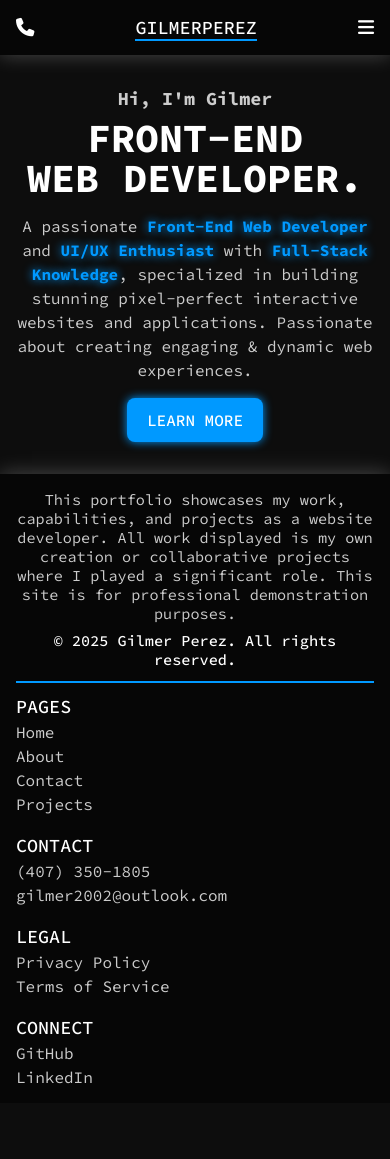
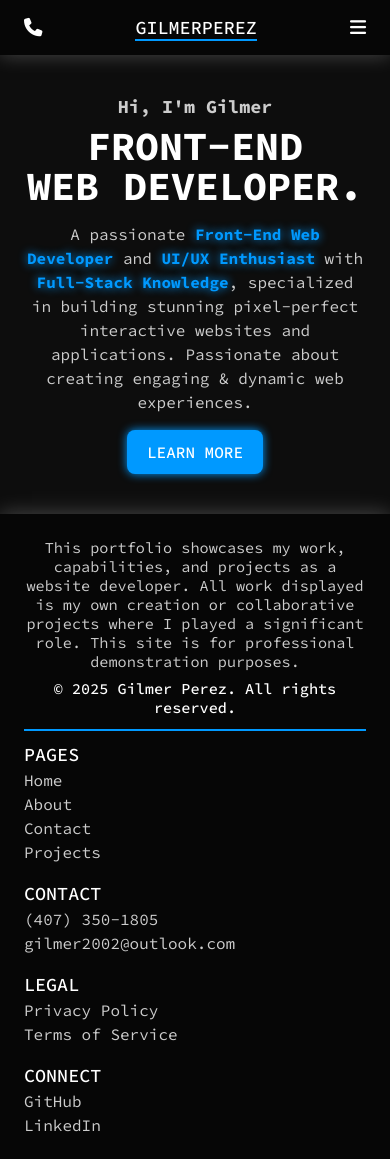
Before and after one commit to gilmerperez/gilmer-perez, a React (Vite) app: page / in a window 390 px wide. Before the commit the page ends 1103 px from the top, so only its background shows below. Built offline with nearby package versions, Linux system fonts and the light colour scheme.

Commit message:
Changed padding across website

```diff
--- a/src/components/Footer/Footer.module.css
+++ b/src/components/Footer/Footer.module.css
@@ -96,7 +96,7 @@ footer {
 /* Tablet responsiveness */
 @media (max-width: 768px) {
   footer {
-    padding: 1.5rem;
+    padding: 1.75rem;
   }
 
   .bottomContainer {
@@ -115,7 +115,7 @@ footer {
 /* Mobile responsiveness */
 @media (max-width: 480px) {
   footer {
-    padding: 1rem;
+    padding: 1.5rem;
   }
 
   .legalDisclaimer {
--- a/src/components/Header/Header.module.css
+++ b/src/components/Header/Header.module.css
@@ -3,7 +3,7 @@ header {
   width: 100%;
   z-index: 999;
   position: sticky;
-  padding: 1.5rem 2rem;
+  padding: 1.25rem 2rem;
   transition: 0.3s ease-in;
   box-shadow: var(--shadow);
   background-color: var(--header-bg-color);
@@ -139,7 +139,7 @@ header {
 /* Tablet responsiveness */
 @media (max-width: 768px) {
   header {
-    padding: 1.25rem 1.5rem;
+    padding: 1rem 1.75rem;
   }
 
   .logo {
@@ -278,7 +278,7 @@ header {
 /* Mobile responsiveness - hide desktop layout and show mobile layout */
 @media (max-width: 480px) {
   header {
-    padding: 1rem;
+    padding: 1rem 1.5rem;
   }
 
   .desktopLayout {
--- a/src/index.css
+++ b/src/index.css
@@ -121,13 +121,13 @@ body::-webkit-scrollbar-thumb {
 /* Tablet responsiveness */
 @media (max-width: 768px) {
   main {
-    padding: 1.5rem;
+    padding: 1.75rem;
   }
 }
 
 /* Mobile responsiveness */
 @media (max-width: 480px) {
   main {
-    padding: 1rem;
+    padding: 1.5rem;
   }
 }
```
Also changed, not shown: src/assets/references/contact.jpg (deleted), src/assets/references/get-in-touch.jpg (deleted).
